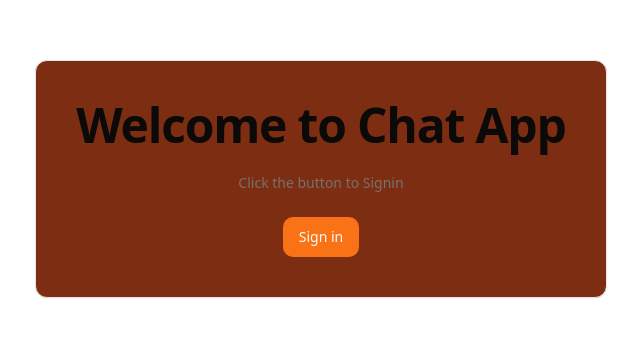
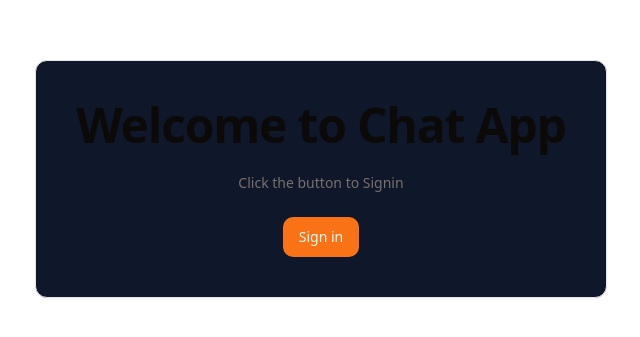
Before and after one commit to Matheus-TC-Mourao/Chat-App, a Next.js app: page / in a window 1280 px wide. Shown: the part 221-558 px from the top of the page, without its empty margins (319-959 px from the left). Built offline with nearby package versions, Linux system fonts and the light colour scheme; no server answers.

Commit message:
Fix Home

```diff
--- a/app/(root)/page.tsx
+++ b/app/(root)/page.tsx
@@ -1,17 +1,16 @@
 import { Button } from "@/components/ui/button";
 import { Card, CardDescription, CardTitle } from "@/components/ui/card";
+import { SignInButton } from "@clerk/nextjs";
 
-interface Props {
-  children: React.ReactNode;
-}
-
-export const Home = ({ children }: Props) => {
+export const Home = () => {
   return (
     <div className="h-full w-full flex justify-center items-center">
-      <Card className="flex flex-col gap-6 rounded-lg items-center p-10 justify-between bg-orange-900">
+      <Card className="flex flex-col gap-6 rounded-lg items-center p-10 justify-between bg-slate-900">
         <CardTitle className="lg:text-5xl">Welcome to Chat App</CardTitle>
         <CardDescription> Click the button to Signin</CardDescription>
-        <Button>{children}</Button>
+        <Button>
+          <SignInButton />
+        </Button>
       </Card>
     </div>
   );
--- a/providers/ConvexClientProvider.tsx
+++ b/providers/ConvexClientProvider.tsx
@@ -2,7 +2,7 @@
 
 import { Home } from "@/app/(root)/page";
 import LoadingLogo from "@/components/shared/LoadingLogo";
-import { ClerkProvider, SignedOut, SignInButton, useAuth } from "@clerk/nextjs";
+import { ClerkProvider, SignedOut, useAuth } from "@clerk/nextjs";
 import { Authenticated, AuthLoading, ConvexReactClient } from "convex/react";
 import { ConvexProviderWithClerk } from "convex/react-clerk";
 import React from "react";
@@ -21,9 +21,7 @@ const ConvexClientProvider = ({ children }: Props) => {
       <ConvexProviderWithClerk useAuth={useAuth} client={convex}>
         <Authenticated>{children} </Authenticated>
         <SignedOut>
-          <Home>
-            <SignInButton />
-          </Home>
+          <Home />
         </SignedOut>
         <AuthLoading>
           <LoadingLogo />
```
